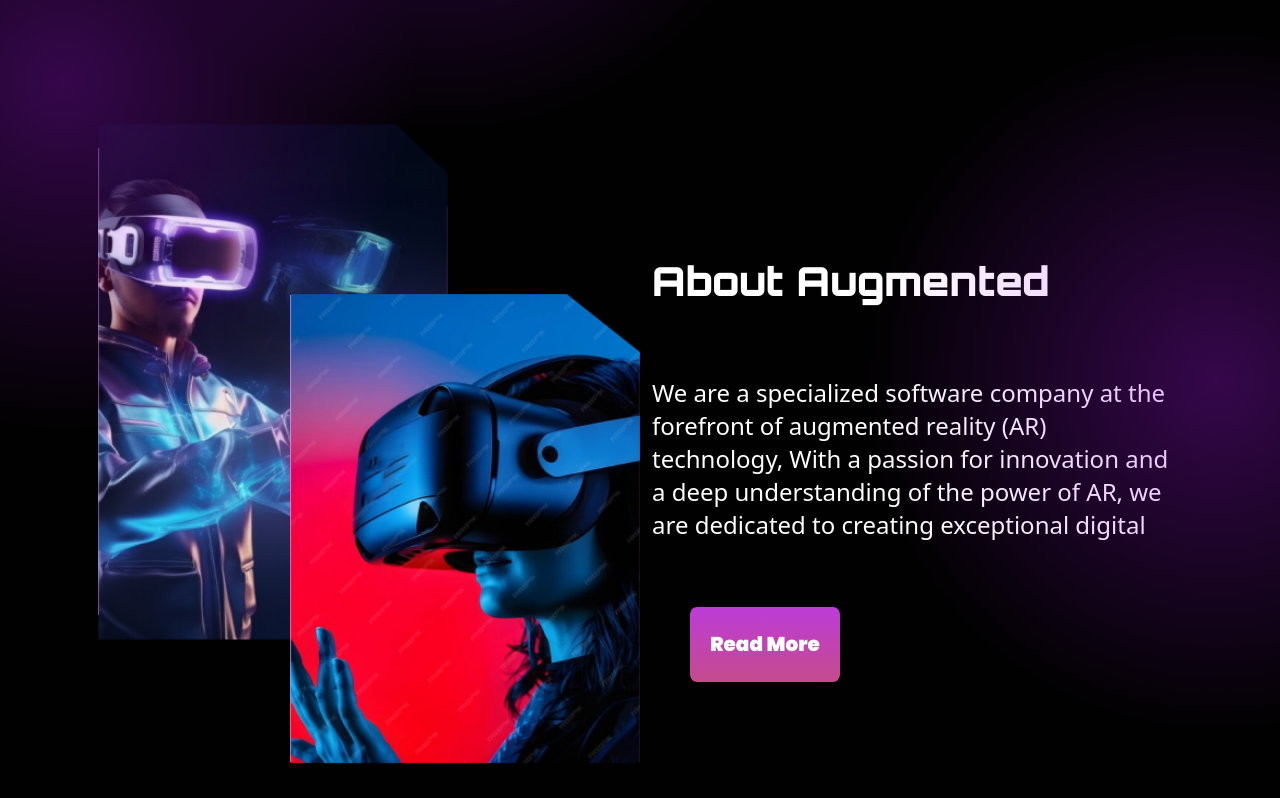
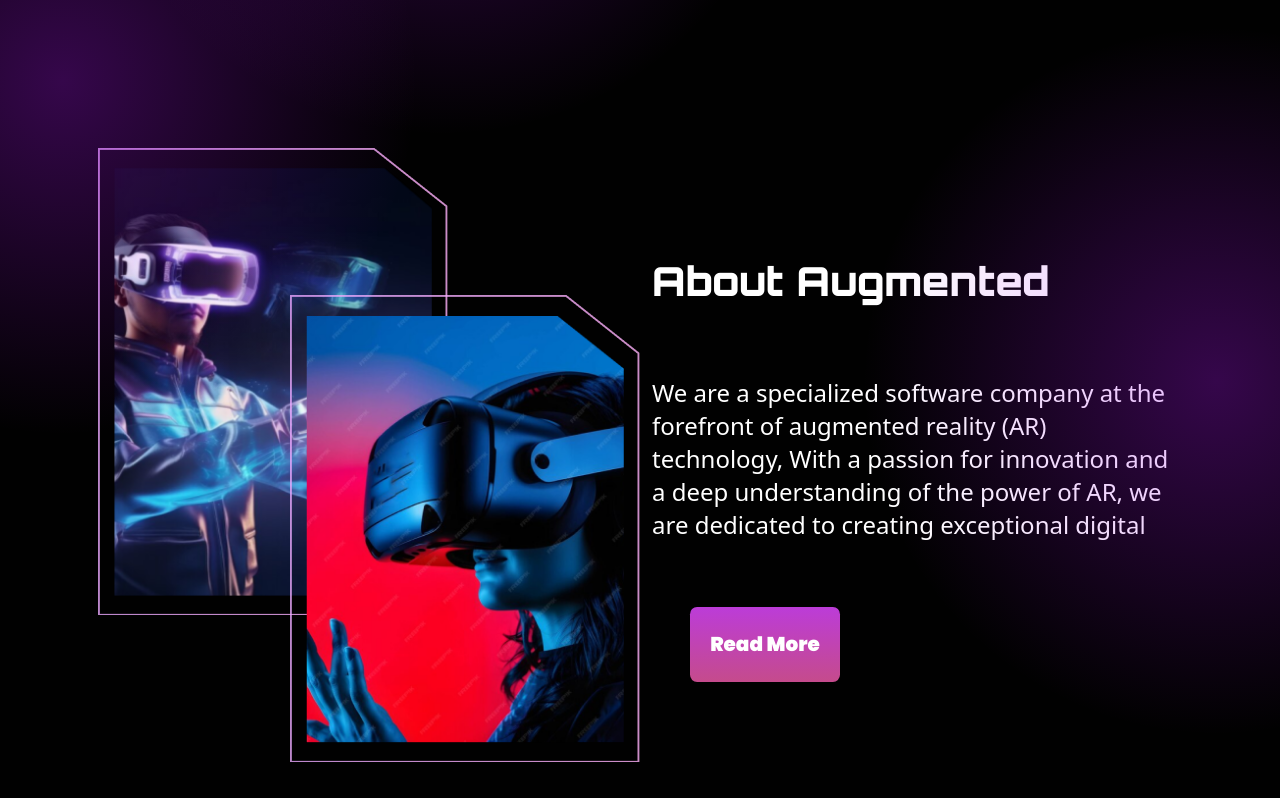
Before and after one commit to augmentedsolutions/augmentedsolWeb, a React (Vite) app: page / in a window 1280 px wide. Shown: the part 722-1520 px from the top of the page. Built offline with nearby package versions, Linux system fonts and the light colour scheme.

Commit message:
Web Project

```diff
--- a/src/components/HomeComponent/AboutHome/AboutHome.jsx
+++ b/src/components/HomeComponent/AboutHome/AboutHome.jsx
@@ -1,36 +1,41 @@
 import React from "react";
-import AboutOne from "../../../assets/Home/AboutAugmnetImage1.png";
+
+import AboutOne from "../../../assets/Home/AboutAugmnetImage_2.png";
 import AboutTwo from "../../../assets/Home/AboutAugmnetImage2.png";
+import AboutVector from "../../../assets/Home/AboutVector.png";
 import "./AboutHome.css"; // Optional: add styles here
 import Button from "../../../common/Button/Button";
 import "../../../index.css";
 
+
 const AboutHome = () => {
   return (
     <div className="row PaddingContainer d-flex justify-content-center align-items-center ">
-      <div className="col-lg-6 " style={{height:'auto'}} >
-        <div className="row d-flex justify-content-center align-items-center" >
-          <div className=" image-container" style={{width:'600px'}}>
-            <div className="about-image-main about-image-left">
+      <div className="col-lg-6 " style={{ height: "auto" }}>
+        <div className="row d-flex justify-content-center align-items-center">
+
+            <div className=" image-container" style={{ width: "600px" }}>
+              <div className="">
+                <div className="about-image-main about-image-left p-3" >
                   <img
                     src={AboutOne}
                     height="auto"
-                className="img-fluid"
                     width="100%"
                     alt="About One"
                   />
                 </div>
-            <div className="about-image-main about-image-right">
+              </div>
+              <div className="about-image-main about-image-right p-3">
                 <img
                   src={AboutTwo}
                   height="auto"
                   width="100%"
-                className="img-fluid"
+                  // style={{objectFit: "cover"}}
                   alt="About Two"
                 />
-
               </div>
             </div>
+
         </div>
       </div>
       <div className="col-lg-6 mt-3 ">
@@ -51,9 +56,19 @@ const AboutHome = () => {
                 </p>
               </div>
             </div>
-            <div className="row  d-flex justify-content-center justify-content-lg-start" style={{}}>
-                <div className="col-3 col-lg-3 text-center text-lg-start" style={{minWidth:'250px'}}>
-                <Button name="Read More" Height="75px" FontStylte='heading_fifth_1' />
+            <div
+              className="row  d-flex justify-content-center justify-content-lg-start"
+              style={{}}
+            >
+              <div
+                className="col-3 col-lg-3 text-center text-lg-start"
+                style={{ minWidth: "250px" }}
+              >
+                <Button
+                  name="Read More"
+                  Height="75px"
+                  FontStylte="heading_fifth_1"
+                />
               </div>
             </div>
           </div>
```
Also changed, not shown: src/assets/Home/AboutAugmnetImage_2.png (added), src/assets/Home/VectorImage.png (added). Lines whose indentation alone changed are shown as unchanged.
